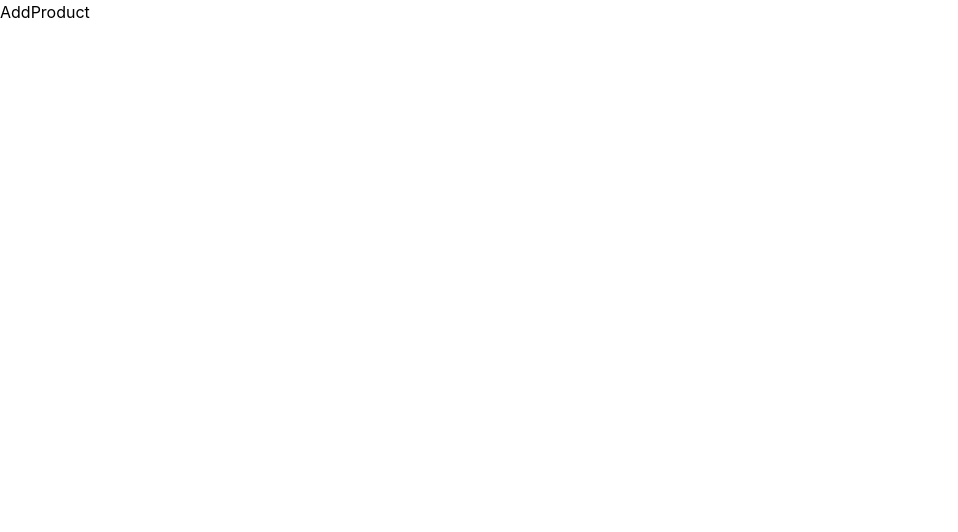
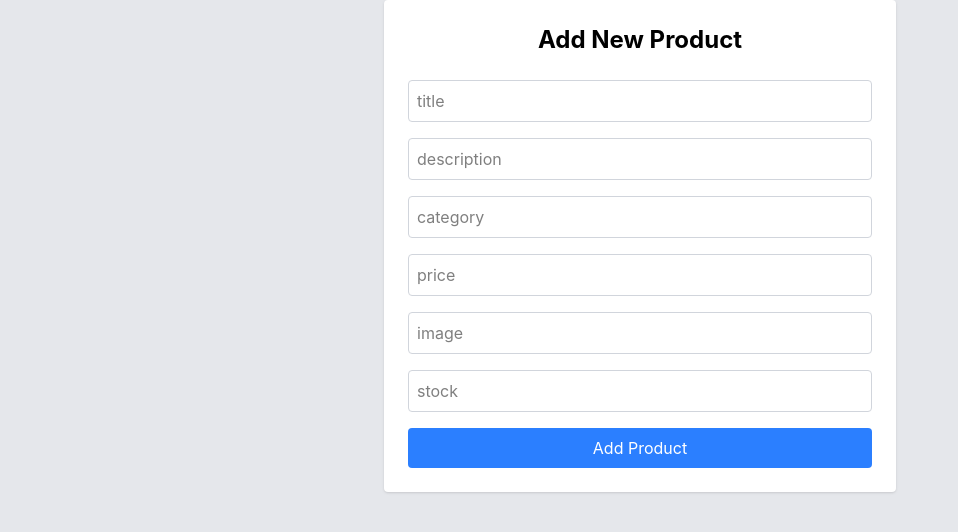
Before and after one commit to chanchaljai/project-mern1-frontend, a React (Vite) app: page /admin/add-product in a window 1280 px wide. Shown: the top 532 px of the page, without its empty margins (0-958 px from the left). Built offline with nearby package versions, Linux system fonts and the light colour scheme.

Commit message:
admin product add form

```diff
--- a/src/admin/AddProduct.jsx
+++ b/src/admin/AddProduct.jsx
@@ -1,4 +1,4 @@
-import React from 'react'
+import React from "react";
 import { useState } from "react";
 import api from "../api/axios";
 import { useNavigate } from "react-router-dom";
@@ -11,10 +11,53 @@ const AddProduct = () => {
     price: "",
     image: "",
     stock: "",
-    })
+  });
+
+  const navigate = useNavigate();
+
+  const handleChange = (e) => {
+    setForm({
+      ...form,
+      [e.target.name]: e.target.value,
+    });
+  };
+
+  const handleSubmit = async (e) => {
+    e.preventDefault();
+    try {
+      const res = await api.post("/products/create", form);
+      navigate("/admin/product-list");
+    } catch (err) {
+      console.log(err);
+    }
+  };
+
   return (
-    <div>AddProduct</div>
-  )
-}
+    <div className="h-screen bg-gray-200 ">
+      <div className="max-w-lg mx-auto   bg-white p-6 shadow rounded">
+        <h2 className="text-2xl text-center font-bold mb-6">Add New Product</h2>
+        <form onSubmit={handleSubmit} className="space-y-4">
+          {Object.keys(form).map((key) => (
+            <input
+              key={key}
+              name={key}
+              type="text"
+              placeholder={key}
+              value={form[key]}
+              onChange={handleChange}
+              className="w-full p-2 border border-gray-300 rounded"
+            />
+          ))}
+          <button
+            type="submit"
+            className="w-full bg-blue-500 text-white p-2 rounded hover:bg-blue-600"
+          >
+            Add Product
+          </button>
+        </form>
+      </div>
+    </div>
+  );
+};
 
-export default AddProduct
+export default AddProduct;
```
Lines whose indentation alone changed are shown as unchanged.
